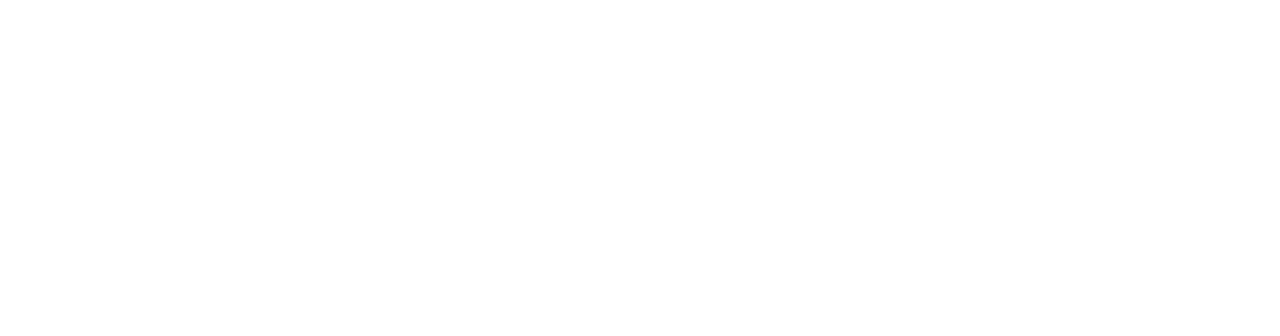
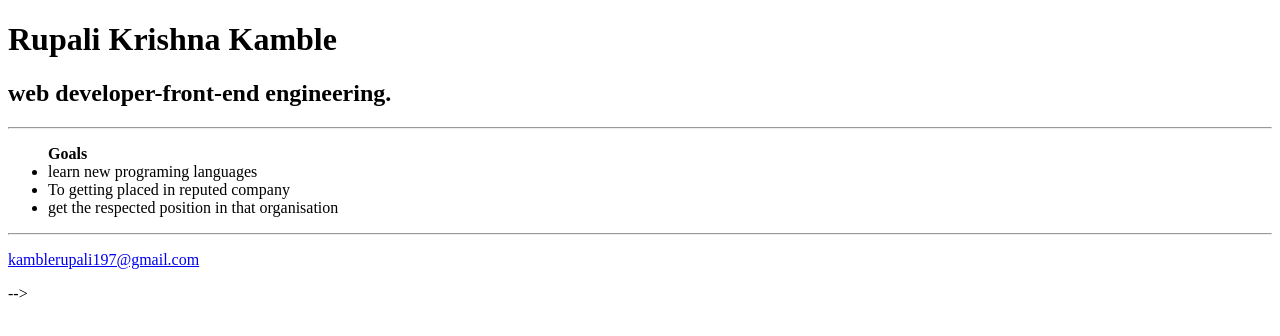
Before and after one commit to rup197/personal-portfolio-page, a plain HTML site: page index.html in a window 1280 px wide. Drawn offline with Linux system fonts and the light colour scheme.

Commit message:
Update index.html

```diff
--- a/index.html
+++ b/index.html
@@ -1 +1,26 @@
-<!-- Add your HTML Code here -->
+<!DOCTYPE html>
+<html>
+<head>
+  <title>welcome</title>
+  <link rel="stylesheet" type = "text/CSS" href ="style.css">
+</head>
+<body>
+<div class="profileBody">
+<h1>Rupali Krishna Kamble</h1>
+<h2>web developer-front-end engineering.</h2>
+<hr />
+<p>
+<ul>
+<strong>Goals</strong>
+<li>learn new programing languages</li>
+<li>To getting placed in reputed company </li>
+<li>get the respected position in that organisation</li>
+</ul>
+</p>
+<hr />
+<p><a href="kamblerupali197@gmail.com">kamblerupali197@gmail.com</a></p>
+</div>
+
+</body>
+</html>
+ -->
```
